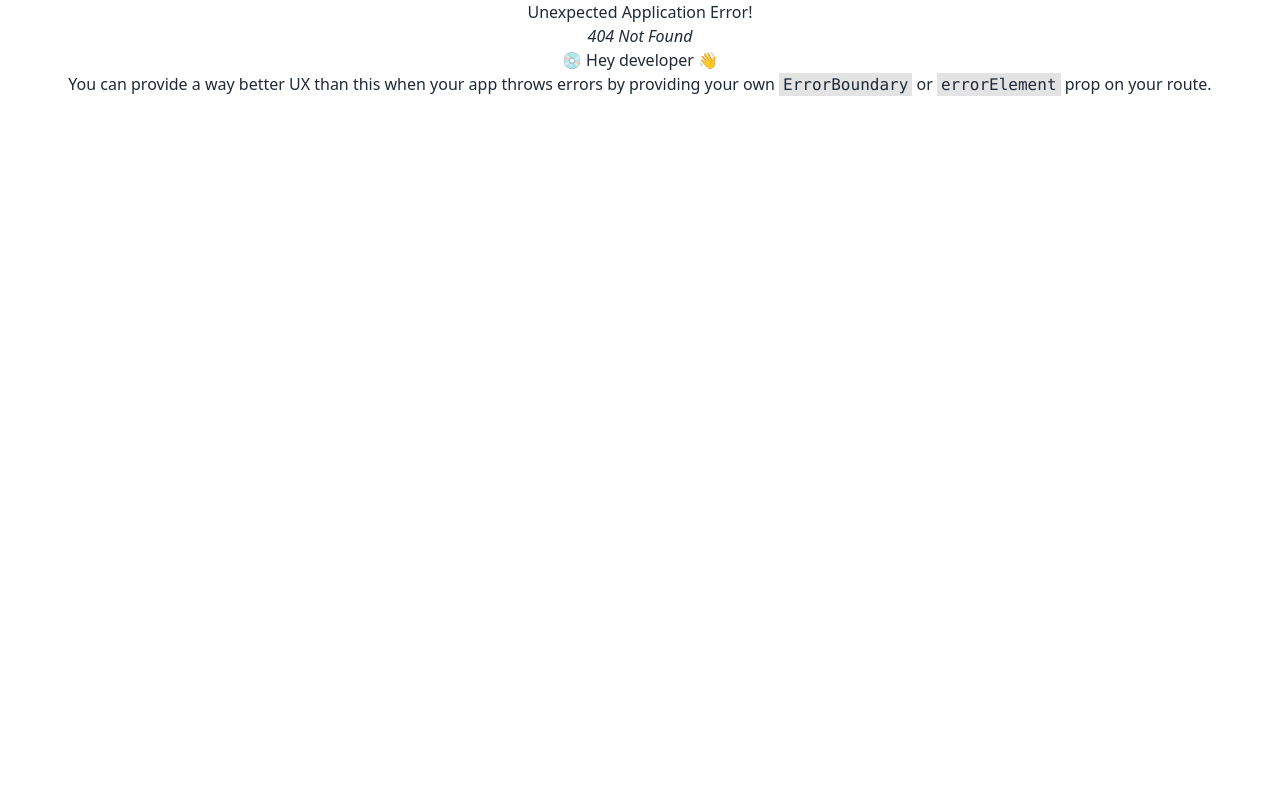
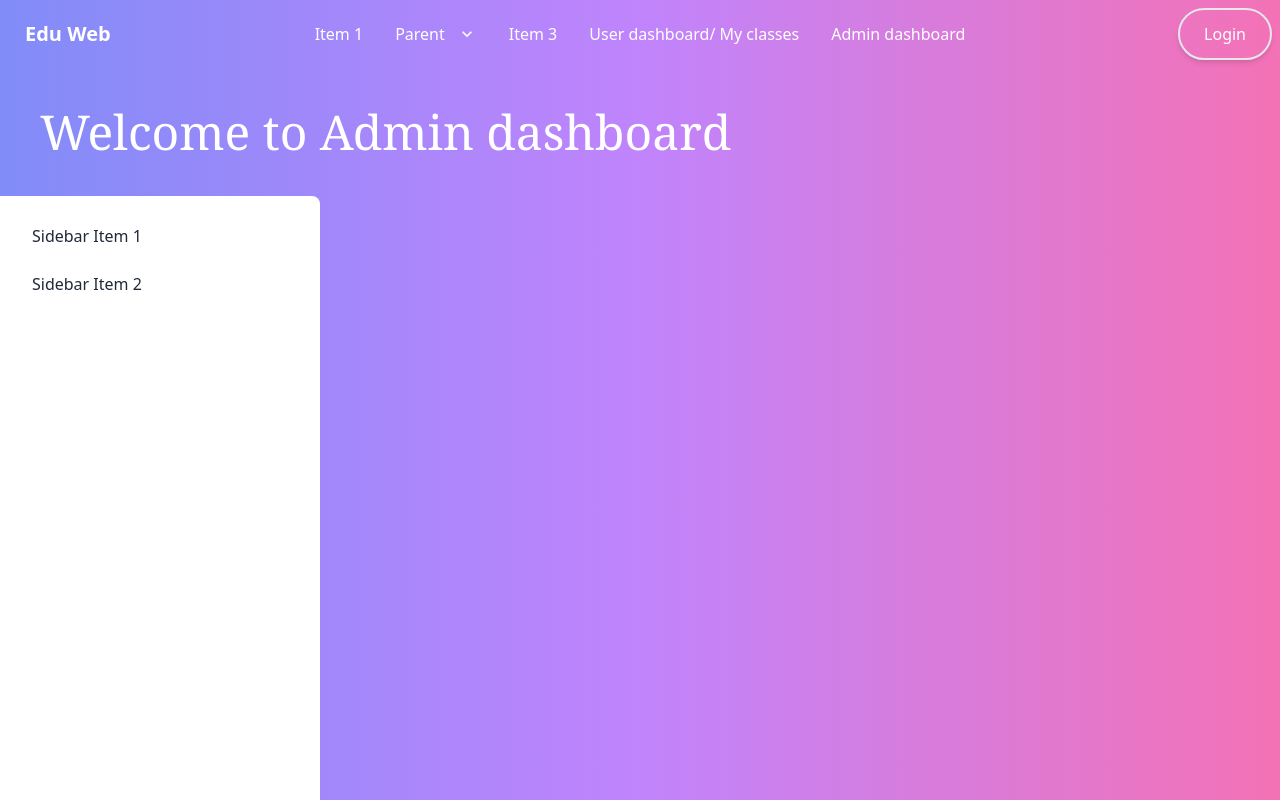
Before and after one commit to shufolislam1/eduWeb, a React (Vite) app: page /adashboard in a window 1280 px wide. Before the commit this address had no page. Shown: the top 800 px of the page. Built offline with nearby package versions, Linux system fonts and the light colour scheme.

Commit message:
admin dashboard half design done

```diff
--- /dev/null
+++ b/src/components/dashboard/AdminDashboard.jsx
@@ -0,0 +1,37 @@
+import React from 'react';
+import Footer from '../homeUi/Footer';
+import Navbar from '../homeUi/Navbar';
+
+const AdminDashboard = () => {
+    return (
+        <div className='bg-gradient-to-r from-indigo-400 via-purple-400 to-pink-400'>
+            <Navbar></Navbar>
+            <h1 className='text-5xl font-serif text-white my-10 ml-10 text-start'>Welcome to Admin dashboard</h1>
+            <div>
+                <div className="drawer drawer-mobile">
+                    <input id="my-drawer-2" type="checkbox" className="drawer-toggle" />
+                    <div className="drawer-content flex flex-col items-center justify-center">
+                        {/* <!-- Page content here --> */}
+                        <label htmlFor="my-drawer-2" className="relative inline-flex items-center justify-center p-4 px-6 py-3 overflow-hidden font-medium text-indigo-600 transition duration-300 ease-out border-2  rounded-full shadow-md group lg:hidden"><span className="absolute inset-0 flex items-center justify-center w-full h-full text-white duration-300 -translate-x-full bg-purple-500 group-hover:translate-x-0 ease">
+                            <svg className="w-6 h-6" fill="none" stroke="currentColor" viewBox="0 0 24 24" xmlns="http://www.w3.org/2000/svg"><path strokeLinecap="round" strokeLinejoin="round" strokeWidth="2" d="M14 5l7 7m0 0l-7 7m7-7H3"></path></svg>
+                        </span>
+                            <span className="absolute flex items-center justify-center w-full h-full text-white transition-all duration-300 transform group-hover:translate-x-full ease">Oper Sidebar</span>
+                            <span className="relative invisible">Oper Sidebar</span></label>
+                    </div>
+                    <div className="drawer-side">
+                        <label htmlFor="my-drawer-2" className="drawer-overlay"></label>
+                        <ul className="menu p-4 w-80 bg-base-100 text-base-content rounded-r-lg">
+                            {/* <!-- Sidebar content here --> */}
+                            <li><a>Sidebar Item 1</a></li>
+                            <li><a>Sidebar Item 2</a></li>
+                        </ul>
+
+                    </div>
+                </div>
+            </div>
+            <Footer></Footer>
+        </div>
+    );
+};
+
+export default AdminDashboard;
--- a/src/components/homeUi/Navbar.jsx
+++ b/src/components/homeUi/Navbar.jsx
@@ -24,6 +24,7 @@ const Navbar = () => {
                             </li>
                             <li><a>Item 3</a></li>
                             <li><Link to='/udashboard'>User dashboard/ My classes</Link></li>
+                            <li><Link to='/adashboard'>Admin dashboard</Link></li>
                         </ul>
                     </div>
                     <Link to='/' className="btn btn-ghost normal-case text-xl text-white">Edu Web</Link>
@@ -43,6 +44,7 @@ const Navbar = () => {
                         </li>
                         <li><a>Item 3</a></li>
                         <li><Link to='/udashboard'>User dashboard/ My classes</Link></li>
+                        <li><Link to='/adashboard'>Admin dashboard</Link></li>
                     </ul>
                 </div>
                 <div className="navbar-end gap-5">
--- a/src/main.jsx
+++ b/src/main.jsx
@@ -10,13 +10,15 @@ import {
   RouterProvider
 } from "react-router-dom";
 import UserDashboard from './components/dashboard/UserDashboard';
+import AdminDashboard from './components/dashboard/AdminDashboard';
 
 
 const router = createBrowserRouter([
   {path:'/', element: <App></App>},
   {path:'login', element: <Login></Login>},
   {path:'registration', element: <Registration></Registration>},
-  {path: 'udashboard', element: <UserDashboard></UserDashboard>}
+  {path: 'udashboard', element: <UserDashboard></UserDashboard>},
+  {path: 'adashboard', element: <AdminDashboard></AdminDashboard>}
 ])
 
 ReactDOM.createRoot(document.getElementById('root')).render(
```
